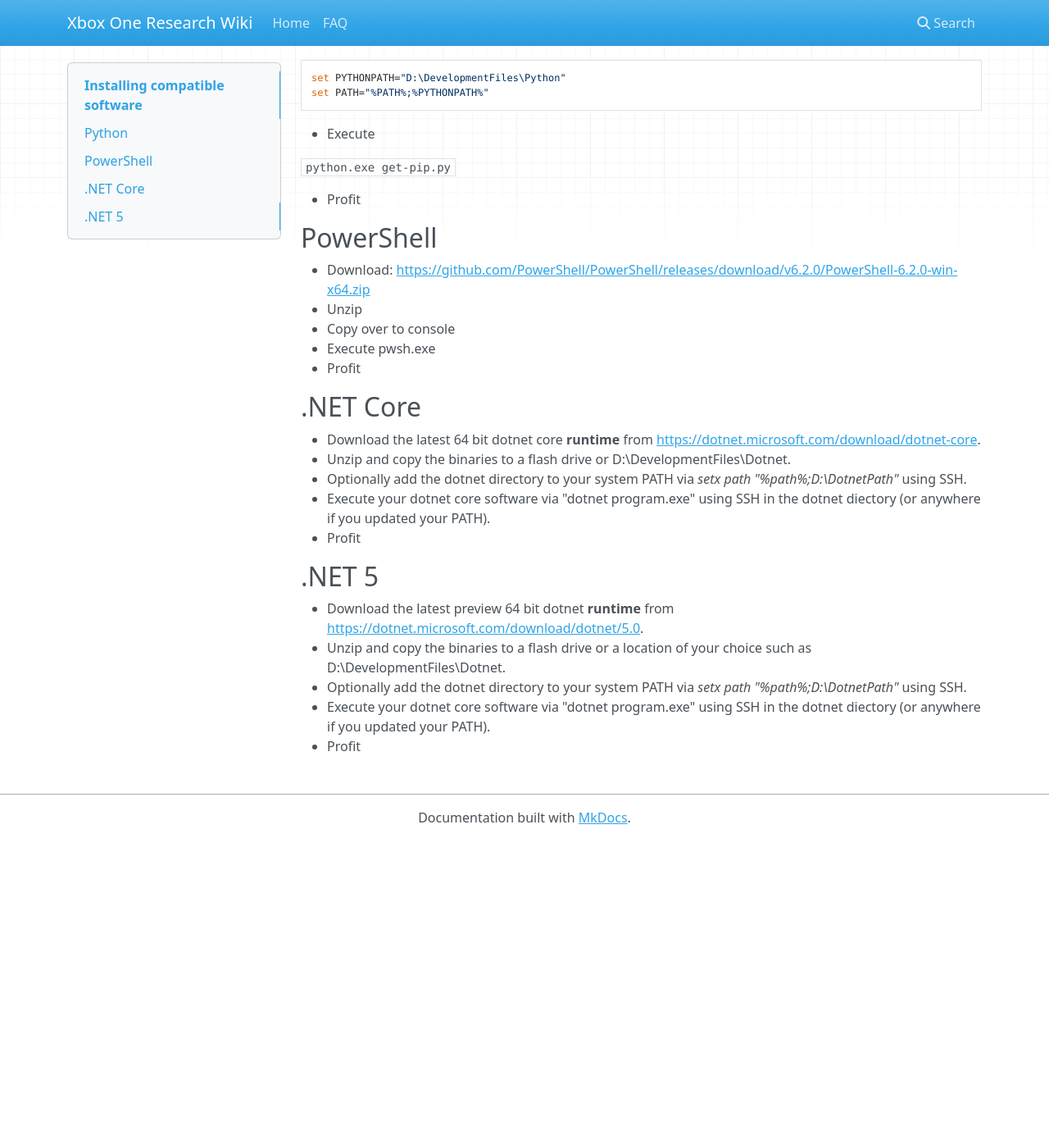
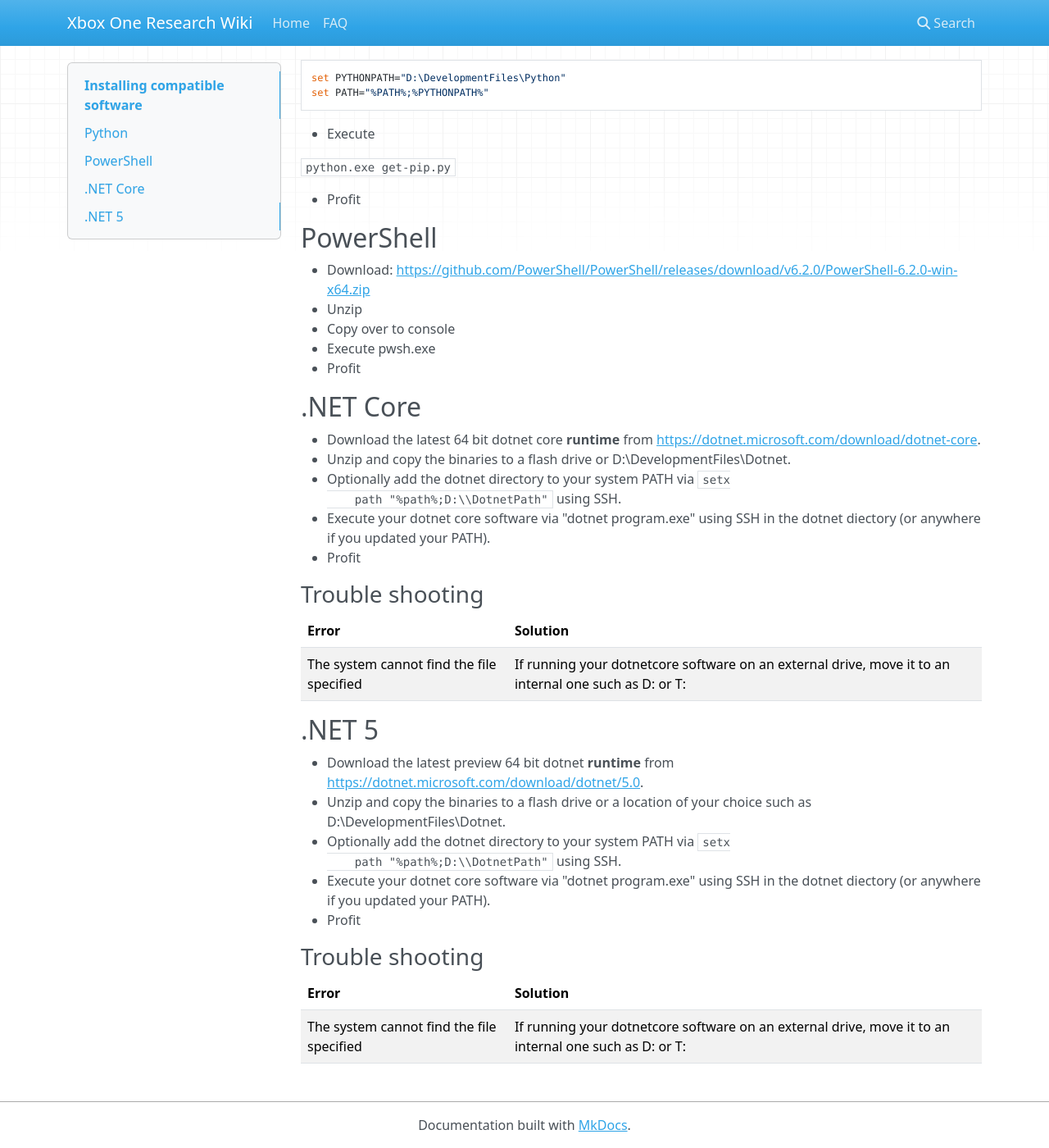
Before and after one commit to xboxoneresearch/wiki, an MkDocs documentation site: the page built from docs/installing-compatible-software.md, in a window 1280 px wide and 1400 px high, scrolled down 268 px. Shown: the whole window at 82% size. Built offline with MkDocs 1.6.1, drawn with Linux system fonts in a browser that asks for light colours; nearby versions of some CDN libraries; before the commit the page ends 1293 px from its top, so only the background shows below that.

Commit message:
Add Browser access while offline Add Troubleshooting steps to running .net software Add device portal setup Properly list all api endpoints

```diff
--- a/docs/installing-compatible-software.md
+++ b/docs/installing-compatible-software.md
@@ -39,11 +39,15 @@
     <https://dotnet.microsoft.com/download/dotnet-core>.
   - Unzip and copy the binaries to a flash drive or
     D:\\DevelopmentFiles\\Dotnet.
-  - Optionally add the dotnet directory to your system PATH via *setx
-    path "%path%;D:\\DotnetPath"* using SSH.
+  - Optionally add the dotnet directory to your system PATH via `setx
+    path "%path%;D:\\DotnetPath"` using SSH.
   - Execute your dotnet core software via "dotnet program.exe" using SSH
     in the dotnet diectory (or anywhere if you updated your PATH).
   - Profit
+### Trouble shooting
+  Error | Solution
+  :---- | :----
+  The system cannot find the file specified | If running your dotnetcore software on an external drive, move it to an internal one such as D: or T:
 
 ## .NET 5
 
@@ -51,8 +55,12 @@
     <https://dotnet.microsoft.com/download/dotnet/5.0>.
   - Unzip and copy the binaries to a flash drive or a location of your choice such as
     D:\\DevelopmentFiles\\Dotnet.
-  - Optionally add the dotnet directory to your system PATH via *setx
-    path "%path%;D:\\DotnetPath"* using SSH.
+  - Optionally add the dotnet directory to your system PATH via `setx
+    path "%path%;D:\\DotnetPath"` using SSH.
   - Execute your dotnet core software via "dotnet program.exe" using SSH
     in the dotnet diectory (or anywhere if you updated your PATH).
   - Profit
+### Trouble shooting
+  Error | Solution
+  :---- | :----
+  The system cannot find the file specified | If running your dotnetcore software on an external drive, move it to an internal one such as D: or T:
```
Also changed, not shown: docs/browser-access-while-offline.md (added, +12 -0 lines), docs/dev-portal-api/device-portal-pages.md (added, +159 -0 lines), docs/dev-portal-api/set-up-device-portal.md (added, +23 -0 lines), docs/device-portal.md (+5 -2 lines), docs/exploits.md (+1 -0 lines), docs/dev-portal-api/images/device-portal-xbox-1.png (added), docs/dev-portal-api/images/device-portal-xbox-12.png (added), docs/dev-portal-api/images/device-portal-xbox-13.png (added), docs/dev-portal-api/images/device-portal-xbox-16.png (added), docs/dev-portal-api/images/device-portal-xbox-17.png (added), docs/dev-portal-api/images/device-portal-xbox-18.png (added), docs/dev-portal-api/images/device-portal-xbox-19.png (added), docs/dev-portal-api/images/device-portal-xbox-20.png (added), docs/dev-portal-api/images/device-portal-xbox-21.png (added), 2 more files, 2 other files.
